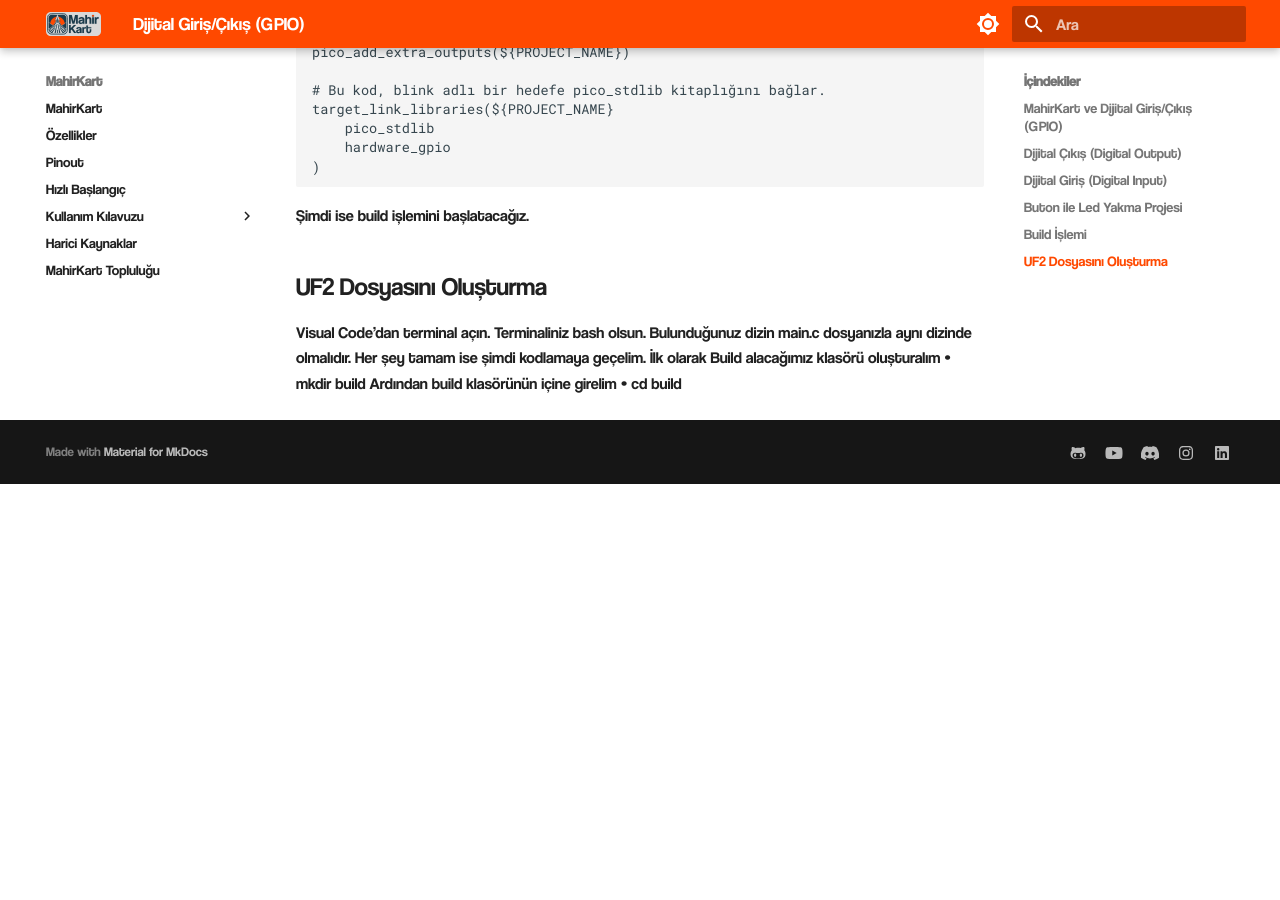
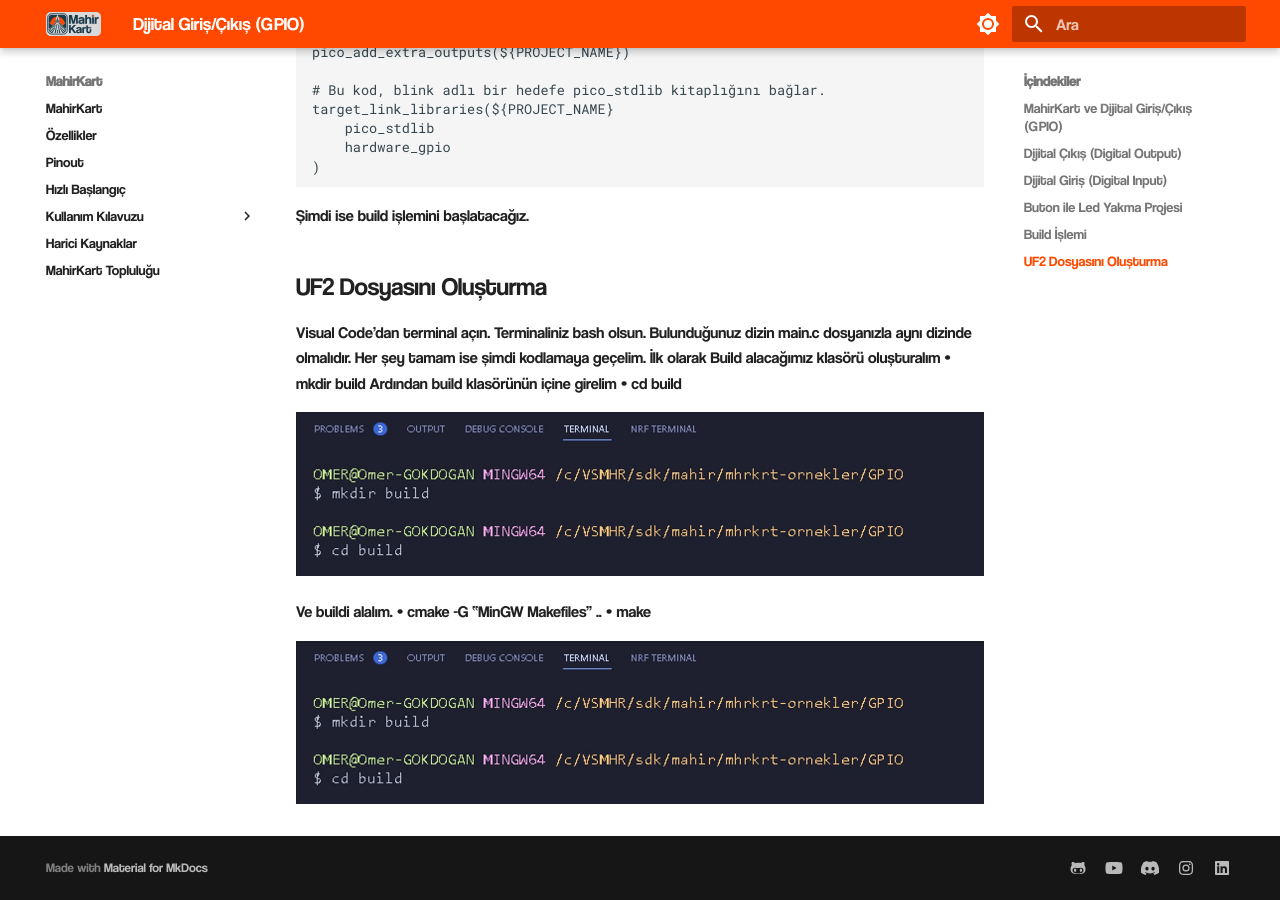
Before and after one commit to BilalAlpaslan/MahirKart-docs, an MkDocs documentation site: the page built from docs/userguide/c/dijital-giriş-çıkış.md, in a window 1280 px wide and 900 px high, scrolled down 2542 px. Built offline with MkDocs 1.6.1 and Material for MkDocs 9.7.7, drawn with Linux system fonts in a browser that asks for light colours; some web fonts are replaced; before the commit the page ends 3026 px from its top, so only the background shows below that.

Commit message:
Update dijital-giriş-çıkış.md

```diff
--- a/docs/userguide/c/dijital-giriş-çıkış.md
+++ b/docs/userguide/c/dijital-giriş-çıkış.md
@@ -112,3 +112,15 @@ Visual Code’dan terminal açın. Terminaliniz bash olsun. Bulunduğunuz dizin
 •	mkdir build
 Ardından build klasörünün içine girelim
 •	cd build
+
+<div style="text-align:center;">
+    <img src="/userguide/c/img/cd-build-gpio.jpg"  style="width: auto;" />
+</div>
+
+Ve buildi alalım.
+•	cmake -G “MinGW Makefiles” ..
+•	make
+
+<div style="text-align:center;">
+    <img src="/userguide/c/img/cd-build-gpio.jpg"  style="width: auto;" />
+</div>
```
